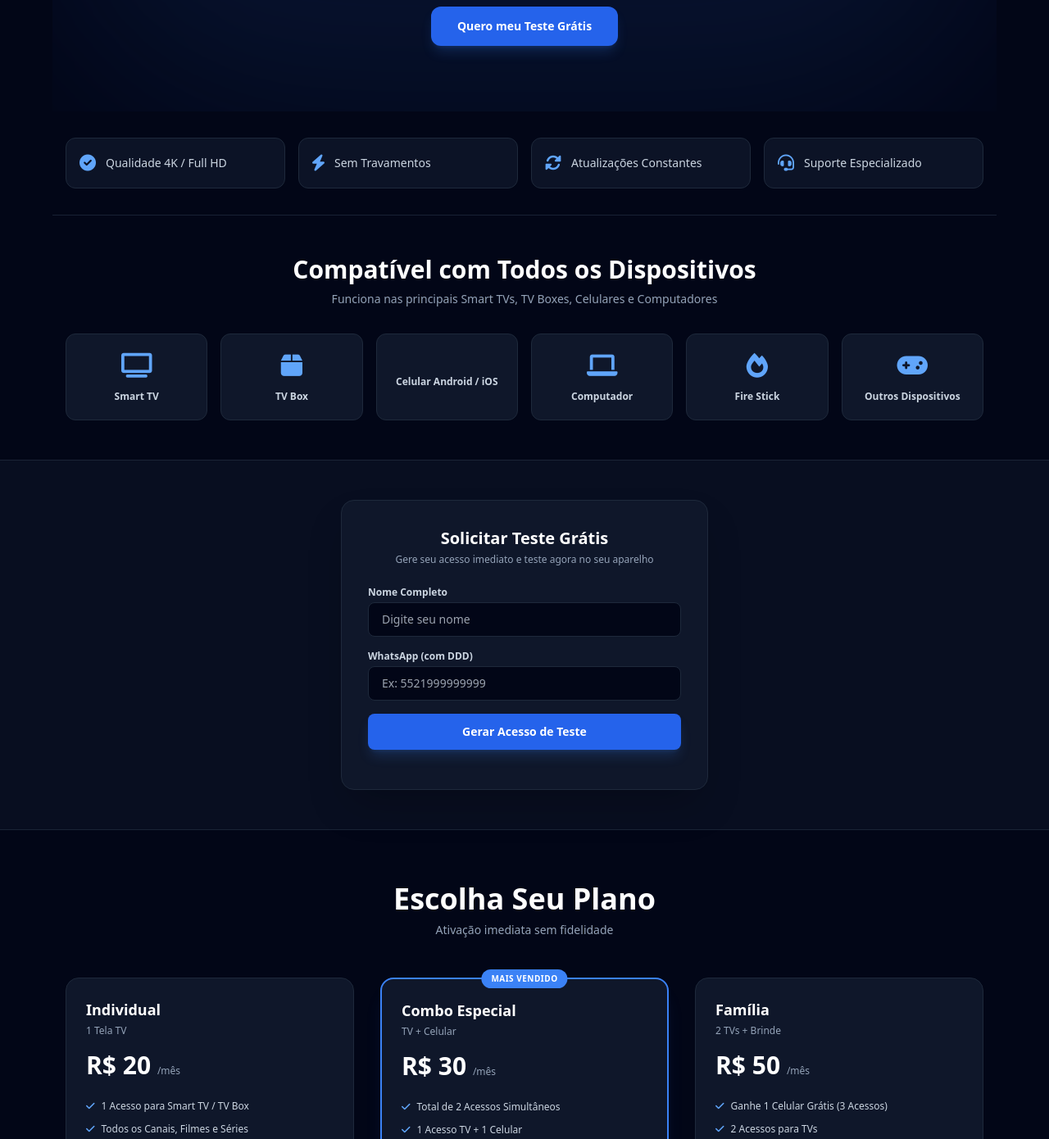
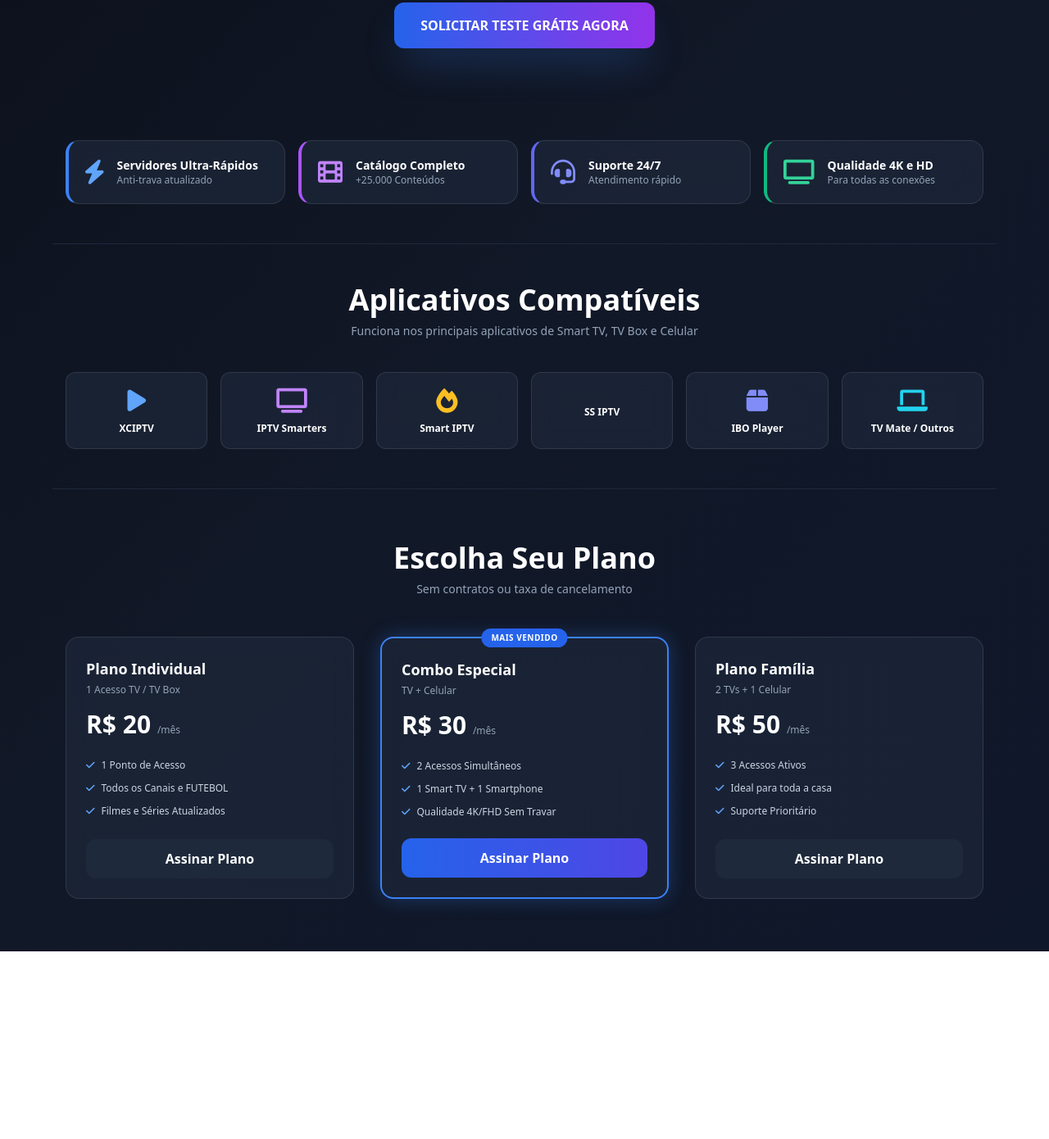
Before and after one commit to renatodesouzan-web/universo-play-site, a plain HTML site: page index.html in a window 1280 px wide. Shown: the part 403-1793 px from the top of the page at 82% size. After the commit the page ends 1564 px from the top, so only its background shows below. Drawn offline with nearby package versions, Linux system fonts and the light colour scheme.

Commit message:
Update index.html

```diff
--- a/index.html
+++ b/index.html
@@ -1,183 +1,235 @@
 <!DOCTYPE html>
-<html lang="pt-BR">
+<html lang="pt-BR" class="notranslate" translate="no">
 <head>
 <meta charset="UTF-8">
 <meta name="viewport" content="width=device-width, initial-scale=1.0">
-<title>Plano de TV Completo - Teste Grátis & Planos</title>
+<meta name="google" content="notranslate">
+<title>Universo Play - Teste Grátis & Planos IPTV</title>
 <script src="https://cdn.tailwindcss.com"></script>
 <link href="https://cdnjs.cloudflare.com/ajax/libs/font-awesome/6.0.0/css/all.min.css" rel="stylesheet">
+<style>
+       .notranslate { translate: no !important; }
+       body {
+           background: linear-gradient(135deg, #0b0f19 0%, #111827 50%, #0f172a 100%);
+           color: #ffffff;
+           font-family: system-ui, -apple-system, sans-serif;
+       }
+       .glow-blue {
+           box-shadow: 0 0 25px rgba(59, 130, 246, 0.3);
+       }
+       .glass-card {
+           background: rgba(30, 41, 59, 0.7);
+           backdrop-filter: blur(12px);
+           border: 1px solid rgba(255, 255, 255, 0.1);
+       }
+</style>
 </head>
-<body class="bg-slate-950 text-white font-sans antialiased selection:bg-blue-500 selection:text-white">
-<!-- Header / Navbar -->
-<header class="border-b border-slate-800 bg-slate-900/80 backdrop-blur fixed top-0 w-full z-50">
+<body class="notranslate min-h-screen">
+<!-- Navbar / Cabeçalho -->
+<header class="fixed top-0 left-0 w-full z-40 bg-slate-900/90 backdrop-blur border-b border-slate-800">
 <div class="max-w-6xl mx-auto px-4 h-16 flex items-center justify-between">
 <div class="flex items-center gap-2">
-<i class="fa-solid font-bold text-2xl text-blue-500 fa-tv"></i>
+<i class="fa-solid fa-tv text-2xl text-blue-500"></i>
 <span class="font-black text-xl tracking-wider text-white">UNIVERSO<span class="text-blue-500">PLAY</span></span>
 </div>
 <nav class="hidden md:flex items-center gap-6 text-sm font-semibold text-slate-300">
+<a href="#beneficios" class="hover:text-blue-400 transition">Vantagens</a>
 <a href="#aplicativos" class="hover:text-blue-400 transition">Aplicativos</a>
-<a href="#beneficios" class="hover:text-blue-400 transition">Vantagens</a>
-<a href="#teste" class="hover:text-blue-400 transition">Teste Grátis</a>
 <a href="#planos" class="hover:text-blue-400 transition">Planos</a>
 </nav>
-<a href="#teste" class="bg-blue-600 hover:bg-blue-500 text-white text-xs md:text-sm font-bold px-4 py-2 rounded-full transition shadow-lg shadow-blue-500/20">
-               Pedir Teste
-</a>
+<button onclick="abrirModal()" class="bg-gradient-to-r from-blue-600 to-indigo-600 hover:from-blue-500 hover:to-indigo-500 text-white font-bold text-xs md:text-sm px-5 py-2.5 rounded-full transition glow-blue">
+<i class="fa-solid fa-play mr-1"></i> Pedir Teste
+</button>
 </div>
 </header>
 <!-- Hero Section -->
-<section class="pt-32 pb-12 px-4 max-w-6xl mx-auto text-center relative overflow-hidden">
-<div class="absolute inset-0 bg-blue-500/10 blur-[120px] rounded-full -z-10 pointer-events-none"></div>
-<span class="bg-blue-500/10 border border-blue-500/20 text-blue-400 text-xs font-bold px-3 py-1 rounded-full uppercase tracking-widest inline-block mb-4">
-           + DE 25 MIL CONTEÚDOS DISPONÍVEIS
+<section class="pt-32 pb-16 px-4 max-w-5xl mx-auto text-center">
+<span class="bg-blue-500/20 border border-blue-400/30 text-blue-300 text-xs font-bold px-4 py-1.5 rounded-full uppercase tracking-widest inline-block mb-4 glow-blue">
+           🔥 MENSALIDADE SEM FIDELIDADE
 </span>
-<h1 class="text-3xl md:text-5xl font-black text-white max-w-3xl mx-auto leading-tight mb-4">
-           Cansado de pagar caro para assistir seus conteúdos favoritos?
+<h1 class="text-3xl md:text-6xl font-black text-white leading-tight mb-6">
+           Sua TV Completa com <span class="bg-gradient-to-r from-blue-400 via-indigo-300 to-purple-400 bg-clip-text text-transparent">Qualidade 4K</span> sem Travamentos
 </h1>
-<p class="text-slate-400 text-sm md:text-base max-w-2xl mx-auto mb-8">
-           Filmes, séries, canais ao vivo, esportes, animes e muito mais em alta qualidade 4K/HD sem travamentos.
+<p class="text-slate-300 text-base md:text-lg max-w-2xl mx-auto mb-8">
+           Filmes, Séries, Canais Abertos e Fechados, Esportes e Lutas. Teste agora mesmo sem compromisso no seu aparelho.
 </p>
-<div class="flex justify-center gap-4 mb-8">
-<a href="#teste" class="bg-blue-600 hover:bg-blue-500 text-white font-bold px-8 py-3.5 rounded-xl text-sm transition shadow-lg shadow-blue-500/20">
-               Quero meu Teste Grátis
-</a>
+<button onclick="abrirModal()" class="bg-gradient-to-r from-blue-600 to-purple-600 hover:scale-105 transition transform text-white font-black px-8 py-4 rounded-xl text-base shadow-2xl shadow-blue-500/30">
+           SOLICITAR TESTE GRÁTIS AGORA
+</button>
+</section>
+<!-- Vantagens -->
+<section id="beneficios" class="py-12 px-4 max-w-6xl mx-auto">
+<div class="grid grid-cols-1 sm:grid-cols-2 md:grid-cols-4 gap-4">
+<div class="glass-card p-5 rounded-2xl flex items-center gap-4 border-l-4 border-l-blue-500">
+<i class="fa-solid fa-bolt text-3xl text-blue-400"></i>
+<div>
+<h3 class="font-bold text-white text-sm">Servidores Ultra-Rápidos</h3>
+<p class="text-xs text-slate-400">Anti-trava atualizado</p>
 </div>
-</section>
-<!-- Secção de Vantagens -->
-<section id="beneficios" class="py-8 px-4 max-w-6xl mx-auto">
-<div class="grid grid-cols-2 md:grid-cols-4 gap-4 text-xs md:text-sm text-slate-300">
-<div class="bg-slate-900/80 p-4 rounded-xl border border-slate-800 flex items-center gap-3">
-<i class="fa-solid fa-circle-check text-blue-400 text-xl"></i>
-<span>Qualidade 4K / Full HD</span>
 </div>
-<div class="bg-slate-900/80 p-4 rounded-xl border border-slate-800 flex items-center gap-3">
-<i class="fa-solid fa-bolt text-blue-400 text-xl"></i>
-<span>Sem Travamentos</span>
+<div class="glass-card p-5 rounded-2xl flex items-center gap-4 border-l-4 border-l-purple-500">
+<i class="fa-solid fa-film text-3xl text-purple-400"></i>
+<div>
+<h3 class="font-bold text-white text-sm">Catálogo Completo</h3>
+<p class="text-xs text-slate-400">+25.000 Conteúdos</p>
 </div>
-<div class="bg-slate-900/80 p-4 rounded-xl border border-slate-800 flex items-center gap-3">
-<i class="fa-solid fa-rotate text-blue-400 text-xl"></i>
-<span>Atualizações Constantes</span>
 </div>
-<div class="bg-slate-900/80 p-4 rounded-xl border border-slate-800 flex items-center gap-3">
-<i class="fa-solid fa-headset text-blue-400 text-xl"></i>
-<span>Suporte Especializado</span>
+<div class="glass-card p-5 rounded-2xl flex items-center gap-4 border-l-4 border-l-indigo-500">
+<i class="fa-solid fa-headset text-3xl text-indigo-400"></i>
+<div>
+<h3 class="font-bold text-white text-sm">Suporte 24/7</h3>
+<p class="text-xs text-slate-400">Atendimento rápido</p>
+</div>
+</div>
+<div class="glass-card p-5 rounded-2xl flex items-center gap-4 border-l-4 border-l-emerald-500">
+<i class="fa-solid fa-tv text-3xl text-emerald-400"></i>
+<div>
+<h3 class="font-bold text-white text-sm">Qualidade 4K e HD</h3>
+<p class="text-xs text-slate-400">Para todas as conexões</p>
+</div>
 </div>
 </div>
 </section>
-<!-- Aplicativos Compatíveis -->
-<section id="aplicativos" class="py-12 px-4 max-w-6xl mx-auto border-t border-slate-800/80">
-<div class="text-center mb-8">
-<h2 class="text-2xl md:text-3xl font-black text-white mb-2">Compatível com Todos os Dispositivos</h2>
-<p class="text-slate-400 text-xs md:text-sm">Funciona nas principais Smart TVs, TV Boxes, Celulares e Computadores</p>
+<!-- Aplicativos Suportados -->
+<section id="aplicativos" class="py-12 px-4 max-w-6xl mx-auto border-t border-slate-800">
+<div class="text-center mb-10">
+<h2 class="text-2xl md:text-4xl font-black text-white mb-2">Aplicativos Compatíveis</h2>
+<p class="text-slate-400 text-sm">Funciona nos principais aplicativos de Smart TV, TV Box e Celular</p>
 </div>
-<div class="grid grid-cols-2 sm:grid-cols-3 md:grid-cols-6 gap-4 text-center">
-<div class="bg-slate-900 border border-slate-800 p-5 rounded-xl flex flex-col items-center justify-center gap-2 hover:border-blue-500/50 transition">
-<i class="fa-solid fa-tv text-blue-400 text-3xl mb-1"></i>
-<span class="text-xs font-semibold text-slate-300">Smart TV</span>
+<div class="grid grid-cols-2 sm:grid-cols-3 md:grid-cols-6 gap-4">
+<div class="glass-card p-4 rounded-xl text-center hover:border-blue-500 transition">
+<i class="fa-solid fa-play text-3xl text-blue-400 mb-2"></i>
+<div class="font-bold text-xs text-white">XCIPTV</div>
 </div>
-<div class="bg-slate-900 border border-slate-800 p-5 rounded-xl flex flex-col items-center justify-center gap-2 hover:border-blue-500/50 transition">
-<i class="fa-solid fa-box text-blue-400 text-3xl mb-1"></i>
-<span class="text-xs font-semibold text-slate-300">TV Box</span>
+<div class="glass-card p-4 rounded-xl text-center hover:border-blue-500 transition">
+<i class="fa-solid fa-tv text-3xl text-purple-400 mb-2"></i>
+<div class="font-bold text-xs text-white">IPTV Smarters</div>
 </div>
-<div class="bg-slate-900 border border-slate-800 p-5 rounded-xl flex flex-col items-center justify-center gap-2 hover:border-blue-500/50 transition">
-<i class="fa-solid fa-mobile-screen text-blue-400 text-3xl mb-1"></i>
-<span class="text-xs font-semibold text-slate-300">Celular Android / iOS</span>
+<div class="glass-card p-4 rounded-xl text-center hover:border-blue-500 transition">
+<i class="fa-solid fa-fire text-3xl text-amber-400 mb-2"></i>
+<div class="font-bold text-xs text-white">Smart IPTV</div>
 </div>
-<div class="bg-slate-900 border border-slate-800 p-5 rounded-xl flex flex-col items-center justify-center gap-2 hover:border-blue-500/50 transition">
-<i class="fa-solid fa-laptop text-blue-400 text-3xl mb-1"></i>
-<span class="text-xs font-semibold text-slate-300">Computador</span>
+<div class="glass-card p-4 rounded-xl text-center hover:border-blue-500 transition">
+<i class="fa-solid fa-mobile-screen text-3xl text-emerald-400 mb-2"></i>
+<div class="font-bold text-xs text-white">SS IPTV</div>
 </div>
-<div class="bg-slate-900 border border-slate-800 p-5 rounded-xl flex flex-col items-center justify-center gap-2 hover:border-blue-500/50 transition">
-<i class="fa-solid fa-fire text-blue-400 text-3xl mb-1"></i>
-<span class="text-xs font-semibold text-slate-300">Fire Stick</span>
+<div class="glass-card p-4 rounded-xl text-center hover:border-blue-500 transition">
+<i class="fa-solid fa-box text-3xl text-indigo-400 mb-2"></i>
+<div class="font-bold text-xs text-white">IBO Player</div>
 </div>
-<div class="bg-slate-900 border border-slate-800 p-5 rounded-xl flex flex-col items-center justify-center gap-2 hover:border-blue-500/50 transition">
-<i class="fa-solid fa-gamepad text-blue-400 text-3xl mb-1"></i>
-<span class="text-xs font-semibold text-slate-300">Outros Dispositivos</span>
+<div class="glass-card p-4 rounded-xl text-center hover:border-blue-500 transition">
+<i class="fa-solid fa-laptop text-3xl text-cyan-400 mb-2"></i>
+<div class="font-bold text-xs text-white">TV Mate / Outros</div>
 </div>
 </div>
 </section>
-<!-- Formulário de Teste Grátis -->
-<section id="teste" class="py-12 bg-slate-900/50 border-y border-slate-800/80 px-4">
-<div class="max-w-md mx-auto bg-slate-900 p-6 md:p-8 rounded-2xl border border-slate-800 shadow-2xl">
-<div class="text-center mb-6">
-<h2 class="text-xl font-bold text-white mb-1">Solicitar Teste Grátis</h2>
-<p class="text-slate-400 text-xs">Gere seu acesso imediato e teste agora no seu aparelho</p>
-</div>
-<form id="formTeste" class="space-y-4">
-<div>
-<label for="nome" class="block text-xs font-semibold text-slate-300 mb-1">Nome Completo</label>
-<input type="text" id="nome" required placeholder="Digite seu nome" class="w-full bg-slate-950 border border-slate-800 rounded-lg px-4 py-2.5 text-sm text-white focus:outline-none focus:border-blue-500 transition">
-</div>
-<div>
-<label for="whatsapp" class="block text-xs font-semibold text-slate-300 mb-1">WhatsApp (com DDD)</label>
-<input type="tel" id="whatsapp" required placeholder="Ex: 5521999999999" class="w-full bg-slate-950 border border-slate-800 rounded-lg px-4 py-2.5 text-sm text-white focus:outline-none focus:border-blue-500 transition">
-</div>
-<button type="submit" id="btnEnviar" class="w-full bg-blue-600 hover:bg-blue-500 text-white font-bold py-3 rounded-lg text-sm transition shadow-lg shadow-blue-500/20">
-                   Gerar Acesso de Teste
-</button>
-</form>
-<div id="mensagem" class="mt-4 text-center text-xs font-medium"></div>
-</div>
-</section>
 <!-- Planos -->
-<section id="planos" class="py-16 px-4 max-w-6xl mx-auto">
+<section id="planos" class="py-16 px-4 max-w-6xl mx-auto border-t border-slate-800">
 <div class="text-center mb-12">
 <h2 class="text-2xl md:text-4xl font-black text-white mb-2">Escolha Seu Plano</h2>
-<p class="text-slate-400 text-xs md:text-sm">Ativação imediata sem fidelidade</p>
+<p class="text-slate-400 text-sm">Sem contratos ou taxa de cancelamento</p>
 </div>
 <div class="grid md:grid-cols-3 gap-8">
 <!-- Plano 1 -->
-<div class="bg-slate-900 border border-slate-800 rounded-2xl p-6 flex flex-col justify-between hover:border-slate-700 transition">
+<div class="glass-card rounded-2xl p-6 flex flex-col justify-between">
 <div>
-<h3 class="text-lg font-bold text-white mb-1">Individual</h3>
-<p class="text-xs text-slate-400 mb-4">1 Tela TV</p>
+<h3 class="text-lg font-bold text-white mb-1">Plano Individual</h3>
+<p class="text-xs text-slate-400 mb-4">1 Acesso TV / TV Box</p>
 <div class="text-3xl font-black text-white mb-6">R$ 20 <span class="text-xs text-slate-400 font-normal">/mês</span></div>
 <ul class="space-y-3 text-xs text-slate-300 mb-6">
-<li class="flex items-center gap-2"><i class="fa-solid fa-check text-blue-400"></i> 1 Acesso para Smart TV / TV Box</li>
-<li class="flex items-center gap-2"><i class="fa-solid fa-check text-blue-400"></i> Todos os Canais, Filmes e Séries</li>
-<li class="flex items-center gap-2"><i class="fa-solid fa-check text-blue-400"></i> Qualidade 4K / Full HD</li>
-<li class="flex items-center gap-2"><i class="fa-solid fa-check text-blue-400"></i> Guia de Programação (EPG)</li>
+<li class="flex items-center gap-2"><i class="fa-solid fa-check text-blue-400"></i> 1 Ponto de Acesso</li>
+<li class="flex items-center gap-2"><i class="fa-solid fa-check text-blue-400"></i> Todos os Canais e FUTEBOL</li>
+<li class="flex items-center gap-2"><i class="fa-solid fa-check text-blue-400"></i> Filmes e Séries Atualizados</li>
 </ul>
 </div>
-<a href="#teste" class="w-full bg-slate-800 hover:bg-slate-700 text-white text-xs font-bold py-3 rounded-lg text-center transition block">Assinar Agora</a>
+<button onclick="abrirModal()" class="w-full bg-slate-800 hover:bg-slate-700 text-white font-bold py-3 rounded-xl transition">Assinar Plano</button>
 </div>
 <!-- Plano 2 -->
-<div class="bg-slate-900 border-2 border-blue-500 rounded-2xl p-6 flex flex-col justify-between relative shadow-xl shadow-blue-500/10">
-<span class="absolute -top-3 left-1/2 -translate-x-1/2 bg-blue-500 text-white text-[10px] font-black px-3 py-1 rounded-full uppercase tracking-wider">Mais Vendido</span>
+<div class="glass-card rounded-2xl p-6 flex flex-col justify-between border-2 border-blue-500 relative glow-blue">
+<span class="absolute -top-3 left-1/2 -translate-x-1/2 bg-blue-600 text-white text-[10px] font-black px-3 py-1 rounded-full uppercase tracking-wider">Mais Vendido</span>
 <div>
 <h3 class="text-lg font-bold text-white mb-1">Combo Especial</h3>
 <p class="text-xs text-slate-400 mb-4">TV + Celular</p>
 <div class="text-3xl font-black text-white mb-6">R$ 30 <span class="text-xs text-slate-400 font-normal">/mês</span></div>
 <ul class="space-y-3 text-xs text-slate-300 mb-6">
-<li class="flex items-center gap-2"><i class="fa-solid fa-check text-blue-400"></i> Total de 2 Acessos Simultâneos</li>
-<li class="flex items-center gap-2"><i class="fa-solid fa-check text-blue-400"></i> 1 Acesso TV + 1 Celular</li>
-<li class="flex items-center gap-2"><i class="fa-solid fa-check text-blue-400"></i> Canais + Filmes + Séries</li>
-<li class="flex items-center gap-2"><i class="fa-solid fa-check text-blue-400"></i> Assista onde quiser</li>
+<li class="flex items-center gap-2"><i class="fa-solid fa-check text-blue-400"></i> 2 Acessos Simultâneos</li>
+<li class="flex items-center gap-2"><i class="fa-solid fa-check text-blue-400"></i> 1 Smart TV + 1 Smartphone</li>
+<li class="flex items-center gap-2"><i class="fa-solid fa-check text-blue-400"></i> Qualidade 4K/FHD Sem Travar</li>
 </ul>
 </div>
-<a href="#teste" class="w-full bg-blue-600 hover:bg-blue-500 text-white text-xs font-bold py-3 rounded-lg text-center transition block shadow-lg shadow-blue-500/20">Assinar Agora</a>
+<button onclick="abrirModal()" class="w-full bg-gradient-to-r from-blue-600 to-indigo-600 text-white font-bold py-3 rounded-xl transition">Assinar Plano</button>
 </div>
 <!-- Plano 3 -->
-<div class="bg-slate-900 border border-slate-800 rounded-2xl p-6 flex flex-col justify-between hover:border-slate-700 transition">
+<div class="glass-card rounded-2xl p-6 flex flex-col justify-between">
 <div>
-<h3 class="text-lg font-bold text-white mb-1">Família</h3>
-<p class="text-xs text-slate-400 mb-4">2 TVs + Brinde</p>
+<h3 class="text-lg font-bold text-white mb-1">Plano Família</h3>
+<p class="text-xs text-slate-400 mb-4">2 TVs + 1 Celular</p>
 <div class="text-3xl font-black text-white mb-6">R$ 50 <span class="text-xs text-slate-400 font-normal">/mês</span></div>
 <ul class="space-y-3 text-xs text-slate-300 mb-6">
-<li class="flex items-center gap-2"><i class="fa-solid fa-check text-blue-400"></i> Ganhe 1 Celular Grátis (3 Acessos)</li>
-<li class="flex items-center gap-2"><i class="fa-solid fa-check text-blue-400"></i> 2 Acessos para TVs</li>
-<li class="flex items-center gap-2"><i class="fa-solid fa-check text-blue-400"></i> Ideal para toda a família</li>
-<li class="flex items-center gap-2"><i class="fa-solid fa-check text-blue-400"></i> Suporte prioritário</li>
+<li class="flex items-center gap-2"><i class="fa-solid fa-check text-blue-400"></i> 3 Acessos Ativos</li>
+<li class="flex items-center gap-2"><i class="fa-solid fa-check text-blue-400"></i> Ideal para toda a casa</li>
+<li class="flex items-center gap-2"><i class="fa-solid fa-check text-blue-400"></i> Suporte Prioritário</li>
 </ul>
 </div>
-<a href="#teste" class="w-full bg-slate-800 hover:bg-slate-700 text-white text-xs font-bold py-3 rounded-lg text-center transition block">Assinar Agora</a>
+<button onclick="abrirModal()" class="w-full bg-slate-800 hover:bg-slate-700 text-white font-bold py-3 rounded-xl transition">Assinar Plano</button>
 </div>
 </div>
 </section>
-<!-- Script de Integração com o Backend Render -->
+<!-- Modal Popup do Formulário + Resultados de Acesso -->
+<div id="modalTeste" class="fixed inset-0 bg-black/80 backdrop-blur-md z-50 flex items-center justify-center p-4 hidden">
+<div class="glass-card rounded-2xl p-6 md:p-8 max-w-md w-full relative shadow-2xl border border-slate-700">
+<button onclick="fecharModal()" class="absolute top-4 right-4 text-slate-400 hover:text-white text-xl">
+<i class="fa-solid fa-xmark"></i>
+</button>
+<div id="conteudoFormulario">
+<div class="text-center mb-6">
+<h2 class="text-2xl font-black text-white mb-1">Solicitar Teste Grátis</h2>
+<p class="text-slate-400 text-xs">Preencha os dados abaixo para gerar sua lista de teste</p>
+</div>
+<form id="formTeste" class="space-y-4">
+<div>
+<label for="nome" class="block text-xs font-semibold text-slate-300 mb-1">Seu Nome</label>
+<input type="text" id="nome" required placeholder="Digite seu nome" class="w-full bg-slate-900 border border-slate-700 rounded-lg px-4 py-3 text-sm text-white focus:outline-none focus:border-blue-500">
+</div>
+<div>
+<label for="whatsapp" class="block text-xs font-semibold text-slate-300 mb-1">WhatsApp (com DDD)</label>
+<input type="tel" id="whatsapp" required placeholder="Ex: 21999999999" class="w-full bg-slate-900 border border-slate-700 rounded-lg px-4 py-3 text-sm text-white focus:outline-none focus:border-blue-500">
+</div>
+<button type="submit" id="btnEnviar" class="w-full bg-gradient-to-r from-blue-600 to-indigo-600 hover:from-blue-500 hover:to-indigo-500 text-white font-bold py-3.5 rounded-xl text-sm transition shadow-lg shadow-blue-500/20">
+                       GERAR TESTE AGORA
+</button>
+</form>
+<div id="mensagem" class="mt-4 text-center text-xs font-medium"></div>
+</div>
+<!-- Resultado do Teste Gerado com Sucesso -->
+<div id="resultadoAcesso" class="hidden text-center">
+<div class="w-12 h-12 bg-emerald-500/20 border border-emerald-500/40 text-emerald-400 rounded-full flex items-center justify-center mx-auto mb-3">
+<i class="fa-solid fa-check text-2xl"></i>
+</div>
+<h3 class="text-xl font-bold text-white mb-2">Teste Criado com Sucesso!</h3>
+<p class="text-xs text-slate-400 mb-4">Utilize as credenciais abaixo no seu aplicativo:</p>
+<div class="bg-slate-900/90 border border-slate-700 rounded-xl p-4 text-left space-y-2 mb-4 text-xs font-mono">
+<div><span class="text-slate-400">Usuário:</span> <strong id="resUsuario" class="text-blue-400 text-sm">--</strong></div>
+<div><span class="text-slate-400">Senha:</span> <strong id="resSenha" class="text-emerald-400 text-sm">--</strong></div>
+<div class="truncate"><span class="text-slate-400">URL / Servidor:</span> <strong id="resUrl" class="text-purple-400">http://wmanage.link</strong></div>
+</div>
+<a id="btnWhatsappLink" href="#" target="_blank" class="w-full bg-emerald-600 hover:bg-emerald-500 text-white font-bold py-3 rounded-xl text-xs transition flex items-center justify-center gap-2 mb-2">
+<i class="fa-brands fa-whatsapp text-lg"></i> Receber no WhatsApp
+</a>
+</div>
+</div>
+</div>
+<!-- Script de Integração -->
 <script>
+       function abrirModal() {
+           document.getElementById('modalTeste').classList.remove('hidden');
+           document.getElementById('conteudoFormulario').classList.remove('hidden');
+           document.getElementById('resultadoAcesso').classList.add('hidden');
+           document.getElementById('mensagem').innerText = '';
+       }
+       function fecharModal() {
+           document.getElementById('modalTeste').classList.add('hidden');
+       }
        document.getElementById('formTeste').addEventListener('submit', async function(e) {
            e.preventDefault();
            const btn = document.getElementById('btnEnviar');
@@ -185,31 +237,34 @@
            const nome = document.getElementById('nome').value;
            const whatsapp = document.getElementById('whatsapp').value;
            btn.disabled = true;
-           btn.innerText = 'A Conectar...';
+           btn.innerText = 'A GERAR ACESSO...';
            msg.className = "mt-4 text-center text-xs font-medium text-blue-400";
-           msg.innerText = 'A enviar pedido ao servidor...';
+           msg.innerText = 'Comunicando com o servidor...';
            try {
                const response = await fetch('https://universo-play-backend.onrender.com/api/criar-cliente', {
                    method: 'POST',
-                   headers: {
-                       'Content-Type': 'application/json'
-                   },
+                   headers: { 'Content-Type': 'application/json' },
                    body: JSON.stringify({ nome: nome, whatsapp: whatsapp })
                });
                const data = await response.json();
-               if (response.ok) {
-                   msg.className = "mt-4 text-center text-xs font-medium text-emerald-400";
-                   msg.innerText = 'Teste criado com sucesso!';
+               if (response.ok && data.usuario) {
+                   document.getElementById('conteudoFormulario').classList.add('hidden');
+                   document.getElementById('resultadoAcesso').classList.remove('hidden');
+                   document.getElementById('resUsuario').innerText = data.usuario;
+                   document.getElementById('resSenha').innerText = data.senha || '123456';
+                   if (data.url) document.getElementById('resUrl').innerText = data.url;
+                   const textoZap = encodeURIComponent(`Olá! Solicitei um teste para ${nome}.\nUsuário: ${data.usuario}\nSenha: ${data.senha}`);
+                   document.getElementById('btnWhatsappLink').href = `https://wa.me/${whatsapp}?text=${textoZap}`;
                } else {
                    msg.className = "mt-4 text-center text-xs font-medium text-red-400";
-                   msg.innerText = data.erro || 'Erro no servidor WManage.';
+                   msg.innerText = data.erro || 'Erro ao criar teste. Verifique os dados.';
                }
            } catch (err) {
                msg.className = "mt-4 text-center text-xs font-medium text-red-400";
-               msg.innerText = 'Erro ao contactar o servidor Backend.';
+               msg.innerText = 'Erro de comunicação com o servidor Render.';
            } finally {
                btn.disabled = false;
-               btn.innerText = 'Gerar Acesso de Teste';
+               btn.innerText = 'GERAR TESTE AGORA';
            }
        });
 </script>
```
